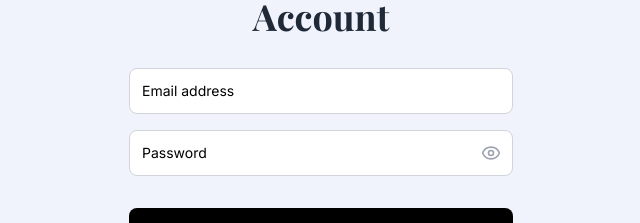
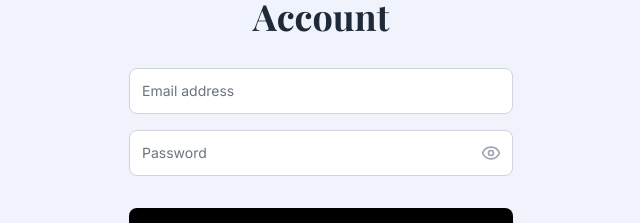
Before and after one commit to theChrishna/the-vault, a Next.js app: page /login in a window 1280 px wide. Shown: the part 271-494 px from the top of the page, without its empty margins (319-959 px from the left). Built offline with nearby package versions, Linux system fonts and the light colour scheme; a web font is replaced by a local one.

Commit message:
Fix login page input styling (black on black issue)

```diff
--- a/app/login/page.tsx
+++ b/app/login/page.tsx
@@ -63,7 +63,7 @@ export default function LoginPage() {
                 type="email"
                 autoComplete="email"
                 required
-                className="relative block w-full appearance-none rounded-lg border border-gray-300 px-3 py-3 text-gray-900 placeholder-black focus:z-10 focus:border-gray-500 focus:outline-none focus:ring-gray-500 sm:text-sm"
+                className="relative block w-full appearance-none rounded-lg border border-gray-300 px-3 py-3 text-gray-900 placeholder-gray-500 focus:z-10 focus:border-gray-500 focus:outline-none focus:ring-gray-500 sm:text-sm bg-white"
                 placeholder="Email address"
                 value={email}
                 onChange={(e) => setEmail(e.target.value)}
@@ -76,7 +76,7 @@ export default function LoginPage() {
                 type={showPassword ? 'text' : 'password'}
                 autoComplete="current-password"
                 required
-                className="relative block w-full appearance-none rounded-lg border border-gray-300 px-3 py-3 text-gray-900 placeholder-black focus:z-10 focus:border-gray-500 focus:outline-none focus:ring-gray-500 sm:text-sm"
+                className="relative block w-full appearance-none rounded-lg border border-gray-300 px-3 py-3 text-gray-900 placeholder-gray-500 focus:z-10 focus:border-gray-500 focus:outline-none focus:ring-gray-500 sm:text-sm bg-white"
                 placeholder="Password"
                 value={password}
                 onChange={(e) => setPassword(e.target.value)}
```
